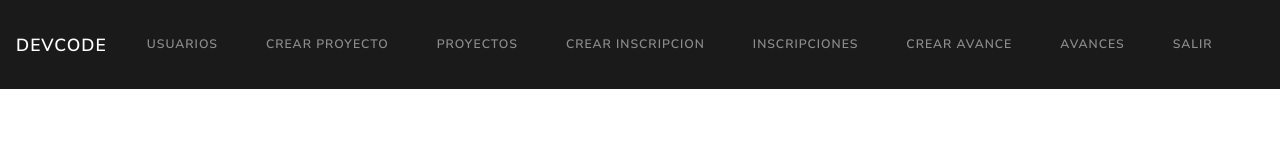
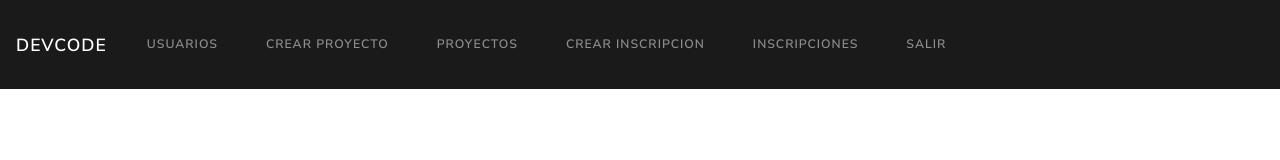
Before and after one commit to slopez17/devCode, a React (Create React App) app in the folder front/: page /login in a window 1280 px wide. Shown: the top 160 px of the page. Built offline with nearby package versions, Linux system fonts and the light colour scheme; the HTML template or start-up script is replaced by a standard one.

Commit message:
ModifyAvances

```diff
--- a/front/src/App.js
+++ b/front/src/App.js
@@ -12,6 +12,7 @@ import { BrowserRouter as Router, Route, Switch } from "react-router-dom";
 import { Navigation } from "./components/Navbar";
 
 import "bootswatch/dist/lux/bootstrap.min.css";
+import AvanceList from "./components/AvancesList";
 
 
 function App() {
@@ -29,6 +30,7 @@ function App() {
             <Route exact path="/list-proyects" component={ProyectosList} />
             <Route exact path="/create-proyect" component={CrearProyecto} />
             <Route exact path="/create-avance" component={CrearAvance} />
+            <Route exact path="/avances" component={AvanceList} />
           </div>
         </Switch>
       </div>
--- a/front/src/components/AvancesList.js
+++ b/front/src/components/AvancesList.js
@@ -1,6 +1,7 @@
 import React  from "react"
 import { useQuery } from "@apollo/react-hooks";
 import { gql } from "apollo-boost"
+import {Link} from 'react-router-dom'
 
 const GET_AVANCES = gql `
   {
@@ -24,7 +25,9 @@ const AvanceList = () => {
     }
 
     return (
+
     <div className="row">
+
       <div className="col-md-6 offset-md-3">
         {
           data.getAvances.map(({_id, projectId, description, advanceDate, leaderOb}) => (
@@ -38,7 +41,11 @@ const AvanceList = () => {
           </div>
           ))
         }
+          <Link className="nav-link" to="/create-avance">
+      <button className="btn btn-success btn-block">Crear nuevo avance</button>
+      </Link>
       </div>
+
     </div>
     )
 }
--- a/front/src/components/Navbar.js
+++ b/front/src/components/Navbar.js
@@ -46,16 +46,6 @@ export const Navigation = () => (
           </Link>
         </li>
         <li className="nav-item">
-          <Link className="nav-link" to="/create-avance">
-            Crear Avance
-          </Link>
-        </li>
-        <li className="nav-item">
-          <Link className="nav-link" to="/list-avances">
-            Avances
-          </Link>
-        </li>
-        <li className="nav-item">
           <Link className="nav-link" to="/">
             Salir
           </Link>
--- a/front/src/components/ProyectosList.js
+++ b/front/src/components/ProyectosList.js
@@ -1,6 +1,7 @@
 import React from "react"
 import { useQuery } from "@apollo/react-hooks";
 import { gql } from "apollo-boost"
+import {Link} from 'react-router-dom'
 
 const GET_PROYECTOS = gql`
   {
@@ -44,6 +45,10 @@ const ProyectosList = () => {
               <p>{leaderName}</p>
               <p>{stateProyect}</p>
               <p>{fase}</p>
+              <Link className="nav-link" to="/avances">
+              <button className="btn btn-dark btn-block">Avances</button>
+              </Link>
+
             </div>
           </div>
         ))}
```
Also changed, not shown: 1 other file (tests, documents, lock files or other folders).
